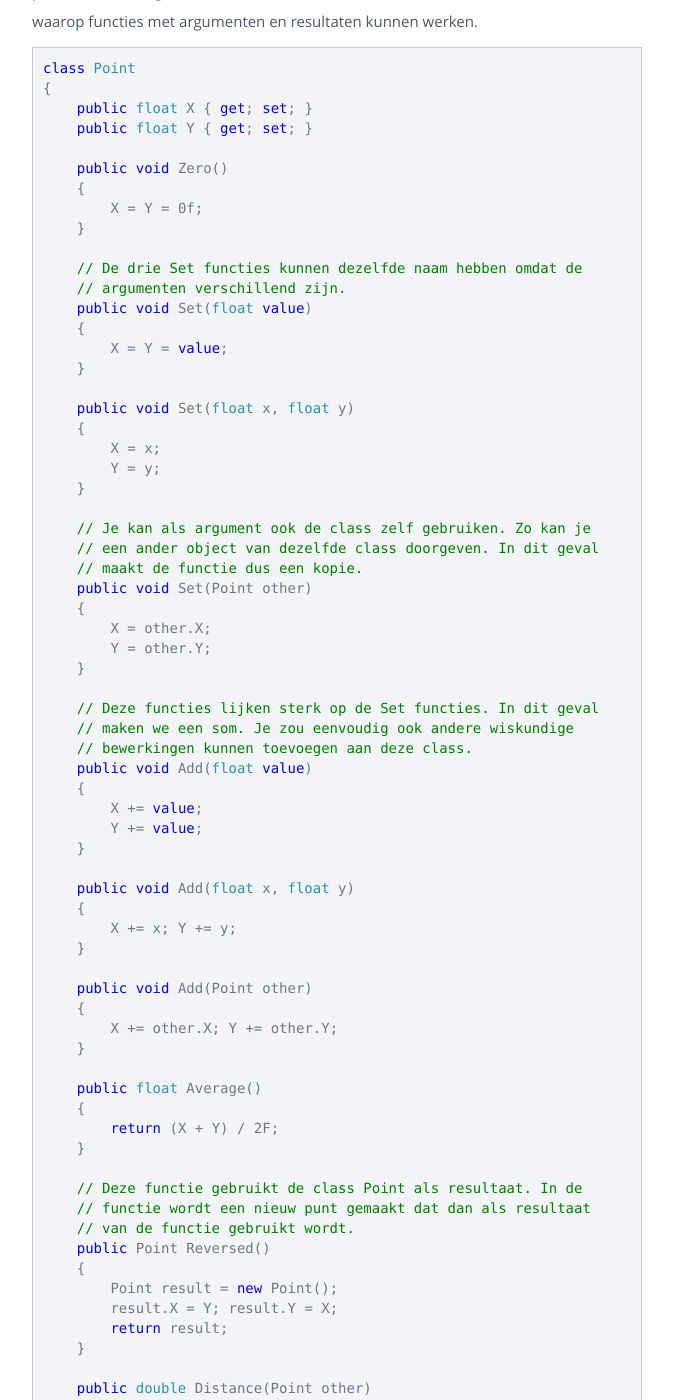
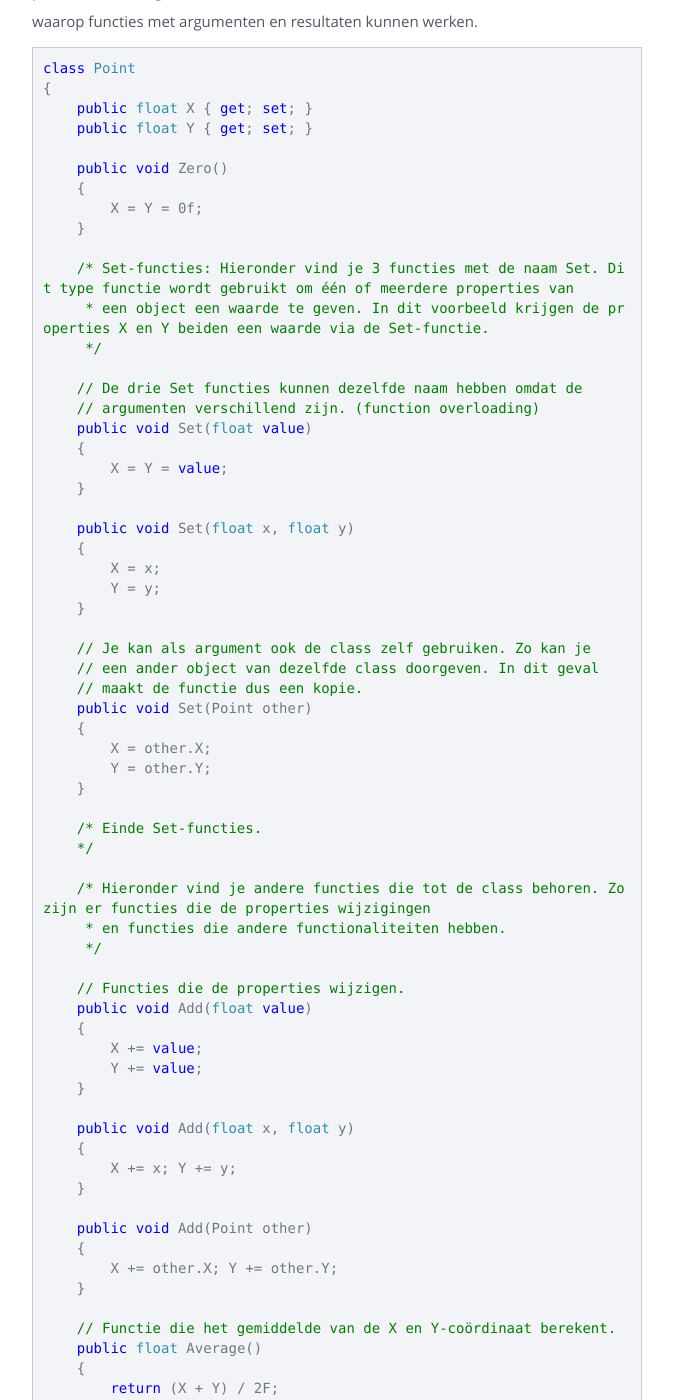
Before and after one commit to sma-it/sma-it.github.io, a Jekyll site: the page built from modules/advanced/_posts/2000-01-01-Class_Intro.md, in a window 1280 px wide and 1400 px high, scrolled down 4657 px. Shown: the whole window, without its empty margins (383-1056 px from the left). Built offline with Jekyll 4.4.1, drawn with Linux system fonts in a browser that asks for light colours; nearby versions of some CDN libraries; some of the changed text lies outside the part shown.

Commit message:
Added extra comments to the exercises

```diff
--- a/modules/advanced/_posts/2000-01-01-Class_Intro.md
+++ b/modules/advanced/_posts/2000-01-01-Class_Intro.md
@@ -153,8 +153,12 @@ class Point
         X = Y = 0f;
     }
 
+    /* Set-functies: Hieronder vind je 3 functies met de naam Set. Dit type functie wordt gebruikt om één of meerdere properties van
+     * een object een waarde te geven. In dit voorbeeld krijgen de properties X en Y beiden een waarde via de Set-functie.
+     */
+
     // De drie Set functies kunnen dezelfde naam hebben omdat de
-    // argumenten verschillend zijn.
+    // argumenten verschillend zijn. (function overloading)
     public void Set(float value)
     {
         X = Y = value;
@@ -175,9 +179,14 @@ class Point
         Y = other.Y;
     }
 
-    // Deze functies lijken sterk op de Set functies. In dit geval
-    // maken we een som. Je zou eenvoudig ook andere wiskundige
-    // bewerkingen kunnen toevoegen aan deze class.
+    /* Einde Set-functies.
+    */
+
+    /* Hieronder vind je andere functies die tot de class behoren. Zo zijn er functies die de properties wijzigingen
+     * en functies die andere functionaliteiten hebben.
+     */
+
+    // Functies die de properties wijzigen.
     public void Add(float value)
     {
         X += value;
@@ -194,6 +203,7 @@ class Point
         X += other.X; Y += other.Y;
     }
 
+    // Functie die het gemiddelde van de X en Y-coördinaat berekent.
     public float Average()
     {
         return (X + Y) / 2F;
@@ -201,7 +211,8 @@ class Point
 
     // Deze functie gebruikt de class Point als resultaat. In de
     // functie wordt een nieuw punt gemaakt dat dan als resultaat
-    // van de functie gebruikt wordt.
+    // van de functie gebruikt wordt. Dit nieuwe punt heeft de omgekeerde
+    // coördinaten van het punt waarop de functie toegepast werd.
     public Point Reversed()
     {
         Point result = new Point();
@@ -209,6 +220,10 @@ class Point
         return result;
     }
 
+    // Deze functie berekent de afstand tussen 2 punten. De functie wordt toegepast op het ene punt
+    // en het tweede punt wordt als argument meegegeven.
+    // De afstand tussen 2 punten wordt berekend met de volgende wiskunde bewerking:
+    // afstand = vierkantswortel(((x2-x1)^2 + (y2-y1)^2))
     public double Distance(Point other)
     {
         return Math.Sqrt(
```
